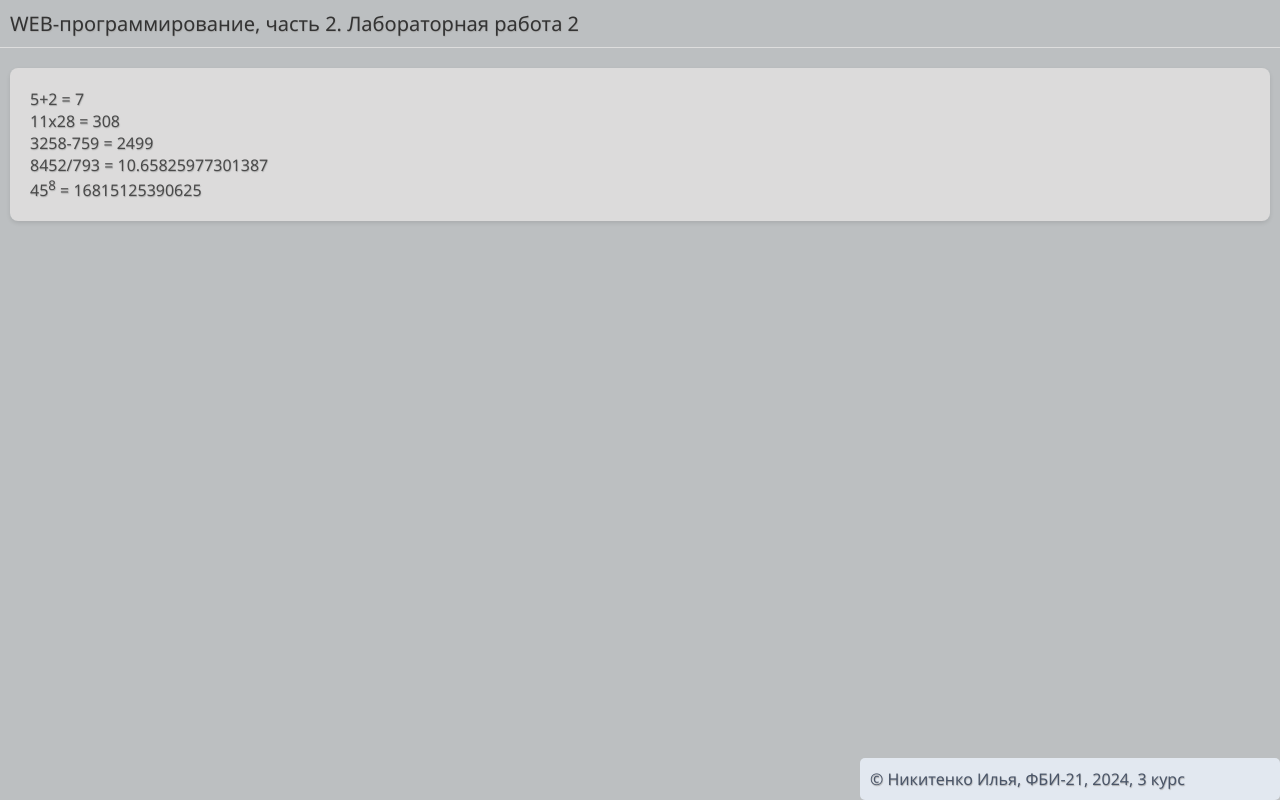
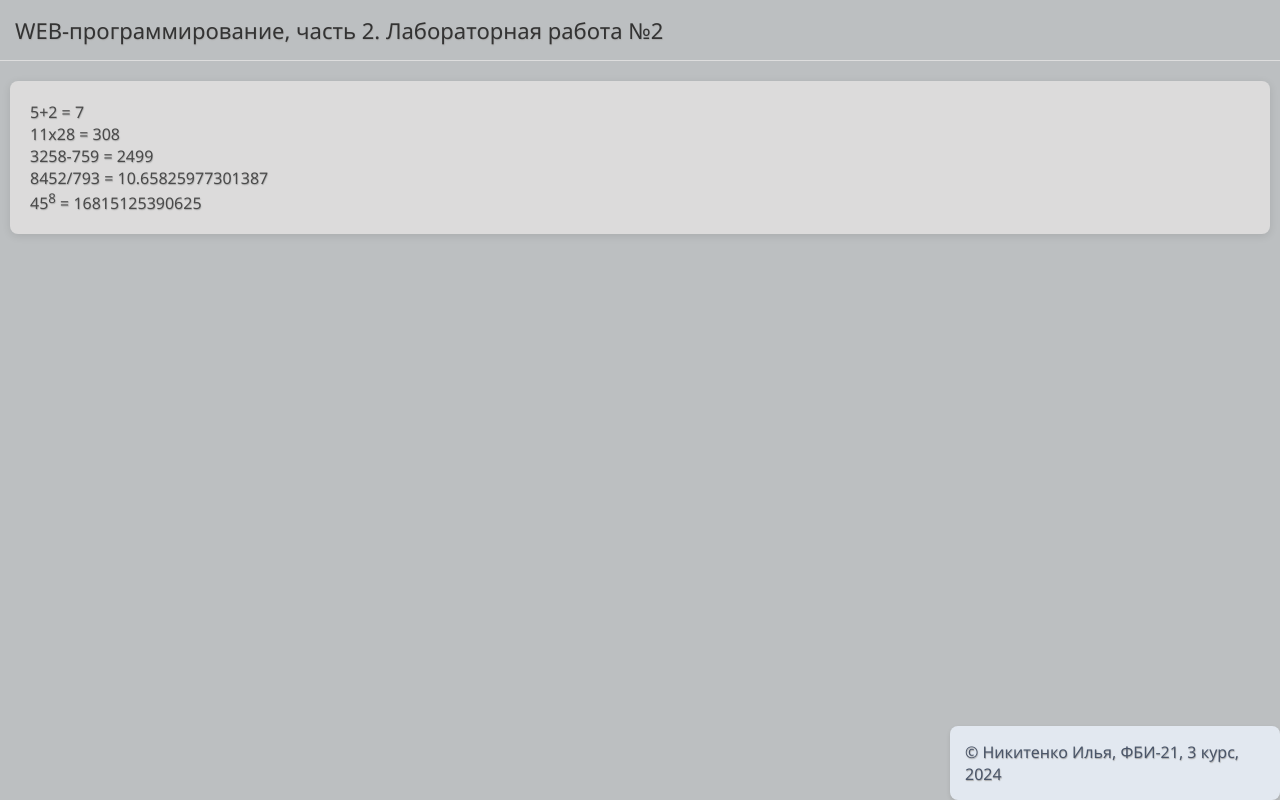
Before and after one commit to nikrob04/backend, a Flask app: page /lab2/example in a window 1280 px wide. Run offline with Flask 3, Linux system fonts and the light colour scheme.

Commit message:
Условия в шаблоне

```diff
--- a/static/main.css
+++ b/static/main.css
@@ -1,71 +1,88 @@
+:root {
+    --primary-bg: #bcbfc1;
+    --secondary-bg: #dcdbdb;
+    --accent-color: #4A4A4A;
+    --text-color: #333;
+    --link-color: green;
+    --link-hover: rgb(88, 42, 42);
+    --footer-bg: #E2E8F0;
+    --footer-text: #4A5568;
+    --box-shadow-color: rgba(0, 0, 0, 0.1);
+    --menu-border-color: #0e3154;
+}
+
 body {
-    background-color: #bcbfc1;
-    color: #333;
+    background-color: var(--primary-bg);
+    color: var(--text-color);
     font-family: 'Segoe UI', Tahoma, Geneva, Verdana, sans-serif;
     margin: 0;
     text-shadow: 0.5px 0.5px 1px #AAA;
 }
 
 main {
-    background-color: #dcdbdb;
-    color: #4A4A4A;
+    background-color: var(--secondary-bg);
+    color: var(--accent-color);
     border-radius: 8px;
-    box-shadow: 0 2px 4px rgba(0,0,0,0.1);
+    box-shadow: 0 2px 8px var(--box-shadow-color);
     padding: 20px;
     margin: 20px 10px 45px;
 }
 
 footer {
-    background-color: #E2E8F0;
-    color: #4A5568;
-    border-radius: 5px;
+    background-color: var(--footer-bg);
+    color: var(--footer-text);
+    border-radius: 8px;
     text-shadow: 0.5px 0.5px 1px #AAA;
-    padding: 10px;
+    padding: 15px;
     margin-top: 20px;
     position: fixed;
     bottom: 0;
     right: 0;
-    width: 400px    ;
+    width: 300px;
+    box-shadow: 0 2px 4px var(--box-shadow-color);
 }
 
 header {
-    font-size: 20px;
-    padding: 10px;
+    font-size: 22px;
+    padding: 15px;
     border-bottom: 1px solid #DDD;
     margin-bottom: 20px;
 }
 
 a {
-    color: green;
+    color: var(--link-color);
     text-decoration: none;
-    transition: 1.5s 0.5s;
+    transition: color 0.3s ease-in-out, background-color 0.3s ease-in-out;
 }
 
 a:link {
-    text-shadow: 1px 2px 10px;
+    text-shadow: 1px 2px 10px #AAA;
 }
+
 a:visited {
     color: chocolate;
 }
+
 a:hover {
-    color: rgb(88, 42, 42);
-    background-color: azure;
+    color: var(--link-hover);
+    background-color: #f0f0f0;
     text-decoration: underline;
-    transition: 0.3s;
 }
 
-a:active{
+a:active {
     color: black;
-    opacity: 0.3;
+    opacity: 0.7;
 }
+
 div.menu {
-    border: 2px solid #0e3154;
-    border-radius: 5px;
+    border: 2px solid var(--menu-border-color);
+    border-radius: 10px;
     width: 300px;
     margin: 0 auto;
+    transition: background-color 0.3s, box-shadow 0.3s;
 }
+
 div.menu:hover {
-    background-color: #333;
+    background-color: var(--text-color);
     box-shadow: 0 0 15px black;
-    transition: 0.3s;
 }
--- a/templates/example.html
+++ b/templates/example.html
@@ -3,22 +3,45 @@
 <head>
     <meta charset="UTF-8">
     <meta name="viewport" content="width=device-width, initial-scale=1.0">
-    <title>Никтенко Илья. Лабораторная работа {{lab_num}}</title>
+    <title>
+        {% if name %}
+            {{ name }}
+        {% else %}
+            Анонимус
+        {% endif %}
+        . Лабораторная работа {{ lab_num }}
+    </title>
     <link rel="stylesheet" href="{{ url_for('static', filename='main.css') }}">
 </head>
 <body>
     <header>
-        WEB-программирование, часть 2. Лабораторная работа {{lab_num}}
+        WEB-программирование, часть 2. {% if lab_num %}Лабораторная работа №{{ lab_num }}{% endif %}
     </header>
     <main>
         5+2 = {{ 5 + 2 }}<br>
-        11x28 = {{ 11*28 }} <br>
-        3258-759 = {{ 3258 -759 }} <br>
-        8452/793 = {{8452/793}} <br>
-        45<sup>8</sup> = {{45**8}} <br>
+        11x28 = {{ 11 * 28 }} <br>
+        3258-759 = {{ 3258 - 759 }} <br>
+        8452/793 = {{ 8452 / 793 }} <br>
+        45<sup>8</sup> = {{ 45**8 }} <br>
     </main>
     <footer>
-        &copy; {{name}}, {{group}}, 2024, {{curs}}
+        &copy;
+        {% if name %}
+            {{ name }},
+        {% else %}
+            Анонимус,
+        {% endif %}
+        {% if group %}
+            {{ group }},
+        {% else %}
+            ФБИ-**,
+        {% endif %}
+        {% if curs %}
+            {{ curs }},
+        {% else %}
+            Курс неизвестен,
+        {% endif %}
+        2024
     </footer>
 </body>
 </html>
```
